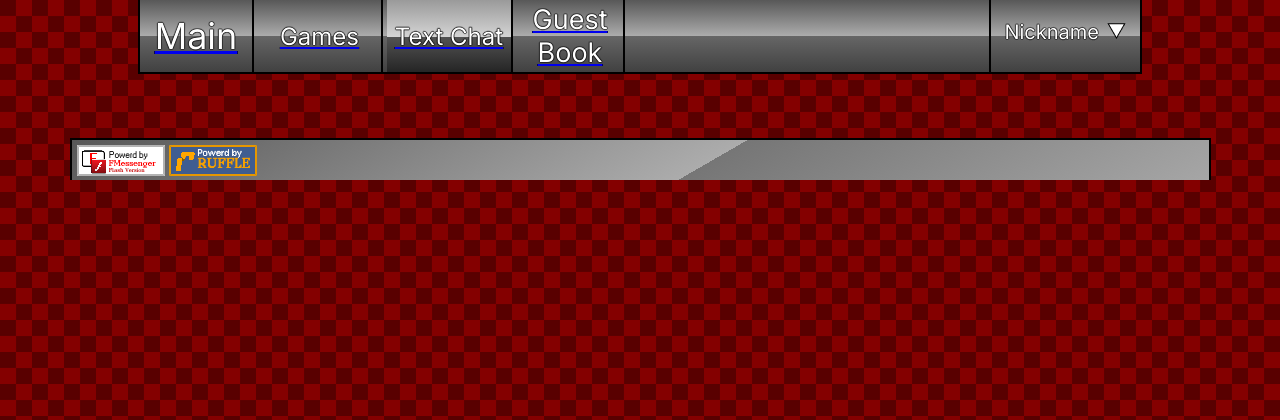
After one commit to Foxy3049/Foxy3049SiteFiles, a Django app: page /chat.html in a window 1280 px wide. The commit adds this page. Shown: the top 420 px of the page. Run offline with Django 5.2, Linux system fonts and the light colour scheme.

Commit message:
added chat page

```diff
--- /dev/null
+++ b/foxySite/Foxy3049site/templates/chat.html
@@ -0,0 +1,49 @@
+{% load static %}
+<!DOCTYPE html>
+<html>
+    <head>
+        <meta charset="utf-8">
+        <meta http-equiv="X-UA-Compatible" content="IE=edge">
+        <title>Test Page</title>
+        <meta name="description" content="">
+        <meta name="viewport" content="width=device-width, initial-scale=1">
+        <link rel="preconnect" href="https://fonts.googleapis.com">
+        <link rel="preconnect" href="https://fonts.gstatic.com" crossorigin>
+        <link href="https://fonts.googleapis.com/css2?family=Inter:ital,opsz,wght@0,14..32,100..900;1,14..32,100..900&display=swap" rel="stylesheet">
+        <link rel="stylesheet" href="{% static 'CSS/test.css' %}">
+    </head>
+    <body style="background-image: url({% static 'Images/tile.png' %})">
+        <div id="navbar">
+            <div id="navbarMain" class="unselected outline-right center-text">
+                <a href="test.html"><p id="mainText" class="inter-Italic center-text-vertical">Main</p></a>
+            </div>
+
+            <div id="navbarGames" class="unselected outline-right center-text">
+                <a href="games.html"><p id="gamesText" class="inter-Italic center-text-vertical">Games</p></a>
+            </div>
+
+            <div id="navbarTextChat" class="selected outline-right center-text">
+                <a href="chat.html"><p id="textChatText" class="inter-Italic center-text-vertical">Text Chat</p></a>
+            </div>
+
+            <div id="navbarGuestBook" class="unselected outline-right center-text">
+                <a href="guestBook.html"><p id="guestBookText" class="inter-Italic center-text-vertical">Guest Book</p></a>
+            </div>
+
+            <div id="loginDiv" class="outline-left">
+                <p id="nameText" class="inter-Italic">Nickname</p>
+                <img <img id="arrowDown" src="{% static 'images/arrowDown.png' %}" </img>
+            </div>
+        </div>
+
+        <div id="content">
+            <div id="mainContent" class="contentItem">
+                <div style="margin-left: 5px; margin-top: 5px">
+                    <img src="{% static 'images/FMessengerFlash.png' %}" </img>
+                    <img src="{% static 'images/powerdByRuffle.png' %}" </img>
+                </div>
+            </div>
+        </div>
+        <script src="https://unpkg.com/@ruffle-rs/ruffle"></script>
+    </body>
+</html>
--- a/foxySite/Foxy3049site/urls.py
+++ b/foxySite/Foxy3049site/urls.py
@@ -9,5 +9,6 @@ urlpatterns = [
     path('guestBook.html', views.guestbook, name="guestBook"),
     path('login.html', views.auth, name='auth'),
     path('register.html', views.reg, name="register"),
-    path('test.html', views.test, name="test")
+    path('test.html', views.test, name="test"),
+    path('chat.html', views.chat, name="chat")
 ]
--- a/foxySite/Foxy3049site/views.py
+++ b/foxySite/Foxy3049site/views.py
@@ -24,3 +24,6 @@ def auth(request):
 
 def test(request):
     return render(request, 'test.html')
+
+def chat(request):
+    return render(request, 'chat.html')
```
Also changed, not shown: foxySite/Foxy3049site/templates/test.html (+5 -5 lines).
